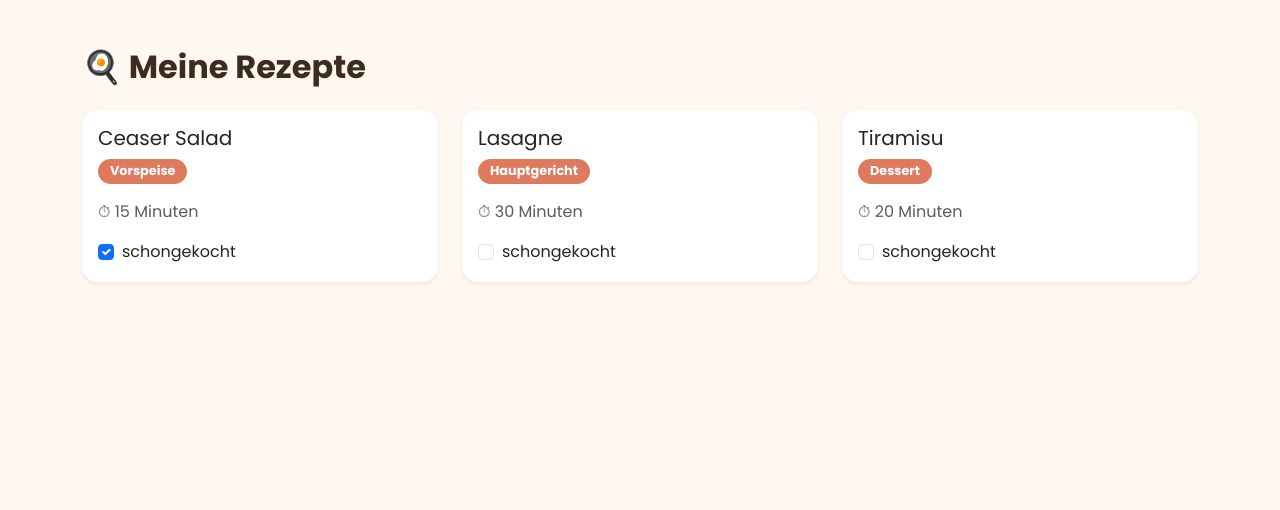
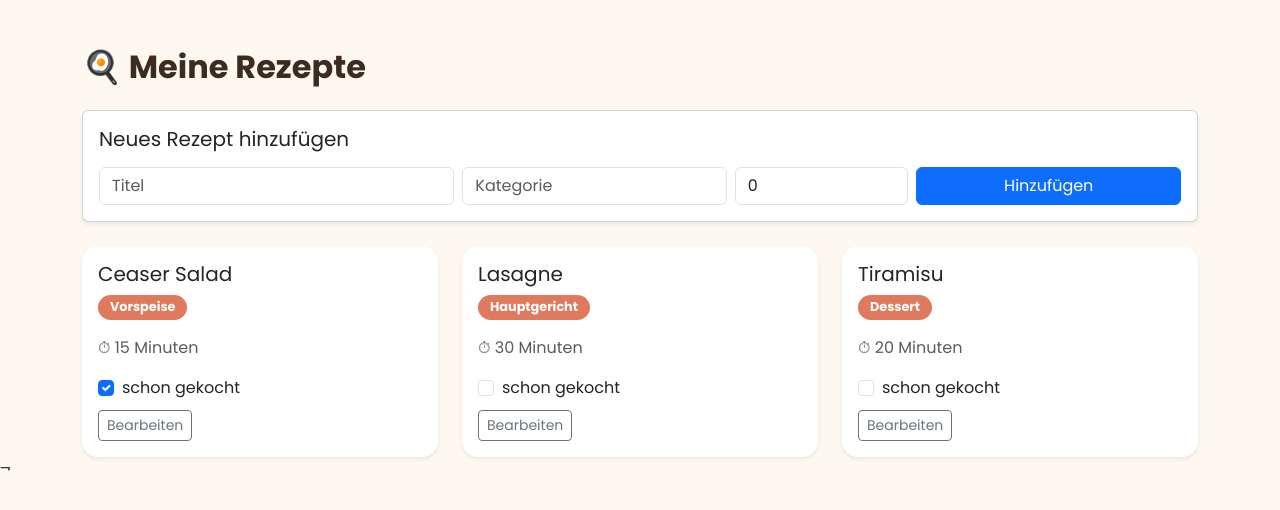
Before and after one commit to dalaakhr/rezeptbuch-frontend, an Angular app: page / in a window 1280 px wide. Shown: the top 510 px of the page. Built offline with nearby package versions, Linux system fonts and the light colour scheme.

Commit message:
Bearbeiten-Funktion fuer Rezepte hinzugefuegt

```diff
--- a/src/app/recipe-list/recipe-list.html
+++ b/src/app/recipe-list/recipe-list.html
@@ -1,20 +1,46 @@
 <div class="container mt-5">
   <h2 class="mb-4">🍳 Meine Rezepte</h2>
+  <div class="card p-3 mb-4 shadow-sm">
+    <h5 class="mb-3">Neues Rezept hinzufügen</h5>
+    <div class="row g-2">
+      <div class="col-md-4">
+        <input class="form-control" placeholder="Titel" [(ngModel)]="neuesRezept.titel" name="titel" />
+      </div>
+      <div class="col-md-3">
+        <input class="form-control" placeholder="Kategorie" [(ngModel)]="neuesRezept.kategorie" name="kategorie" />
+      </div>
+      <div class="col-md-2">
+        <input class="form-control" type="number" placeholder="Minuten" [(ngModel)]="neuesRezept.zeit" name="zeit" />
+      </div>
+      <div class="col-md-3">
+        <button class="btn btn-primary w-100" (click)="rezeptHinzufuegen()">Hinzufügen</button>
+      </div>
+    </div>
+  </div>
   <div class="row g-4">
     @for (rezept of rezepte; track rezept.titel) {
     <div class="col-md-4">
       <div class="card recipe-card h-100 border-0 shadow-sm">
         <div class="card-body">
+          @if (rezept.bearbeitung) {
+          <input class="form-control mb-2" [(ngModel)]="rezept.titel" name="edit-titel" />
+          <input class="form-control mb-2" [(ngModel)]="rezept.kategorie" name="edit-kategorie" />
+          <input class="form-control mb-2" type="number" [(ngModel)]="rezept.zeit" name="edit-zeit" />
+          <button class="btn btn-success btn-sm" (click)="bearbeiten(rezept)">Fertig</button>
+          } @else {
           <h5 class="card-title">{{ rezept.titel }}</h5>
           <span class="badge recipe-badge mb-2">{{ rezept.kategorie }}</span>
           <p class="card-text text-muted mt-2">⏱ {{ rezept.zeit }} Minuten</p>
           <div class="form-check">
             <input class="form-check-input" type="checkbox" [checked]="rezept.gemacht"
               (change)="toggleGemacht(rezept)" />
-                        <label class="form-check-label">schongekocht</label>
+            <label class="form-check-label">schon gekocht</label>
+          </div>
+          <button class="btn btn-outline-secondary btn-sm mt-2" (click)="bearbeiten(rezept)">Bearbeiten</button>
+          }
         </div>
       </div>
     </div>
-        </div> }
+    }
   </div>
-</div>
+</div>¬
--- a/src/app/recipe-list/recipe-list.ts
+++ b/src/app/recipe-list/recipe-list.ts
@@ -1,18 +1,27 @@
 import { Component } from '@angular/core';
+import { FormsModule } from '@angular/forms';
 
 @Component({
-  imports: [],
+  imports: [FormsModule],
   selector: 'app-recipe-list',
   styleUrl: './recipe-list.css',
   templateUrl: './recipe-list.html',
 })
 export class RecipeList {
   rezepte = [
-    { titel: 'Ceaser Salad', kategorie: 'Vorspeise', zeit: 15, gemacht: true },
-    { titel: 'Lasagne', kategorie: 'Hauptgericht', zeit: 30, gemacht: false },
-    { titel: 'Tiramisu', kategorie: 'Dessert', zeit: 20, gemacht: false }
+    { titel: 'Ceaser Salad', kategorie: 'Vorspeise', zeit: 15, gemacht: true, bearbeitung: false },
+    { titel: 'Lasagne', kategorie: 'Hauptgericht', zeit: 30, gemacht: false, bearbeitung: false },
+    { titel: 'Tiramisu', kategorie: 'Dessert', zeit: 20, gemacht: false, bearbeitung: false  }
   ];
+    neuesRezept = { titel: '', kategorie: '', zeit: 0, gemacht: false , bearbeitung: false };
   toggleGemacht(rezept: any) {
     rezept.gemacht = !rezept.gemacht;
   }
+    rezeptHinzufuegen() {
+    this.rezepte.push({ ...this.neuesRezept });
+    this.neuesRezept = { titel: '', kategorie: '', zeit: 0, gemacht: false , bearbeitung: false };
+  }
+    bearbeiten(rezept: any) {
+    rezept.bearbeitung = !rezept.bearbeitung;
+  }
 }
```
Lines whose indentation alone changed are shown as unchanged.
